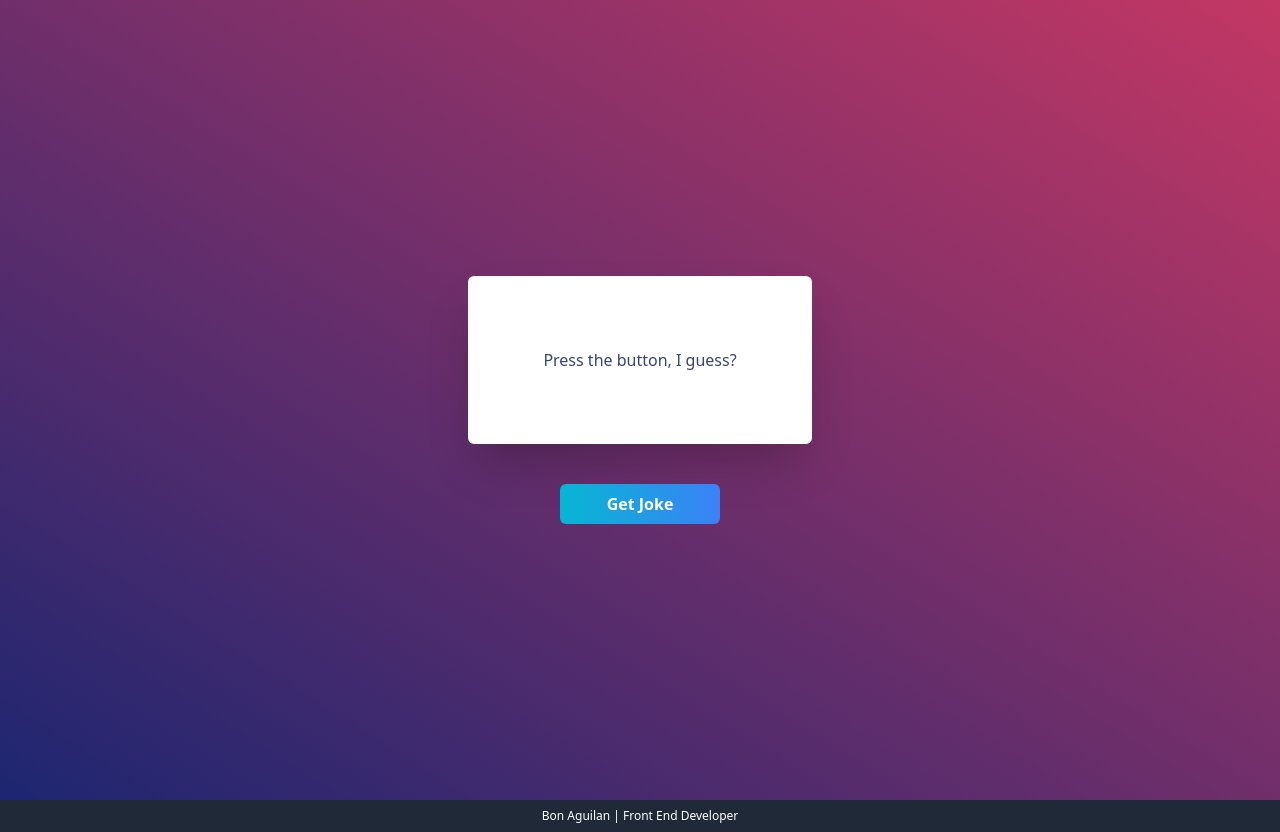
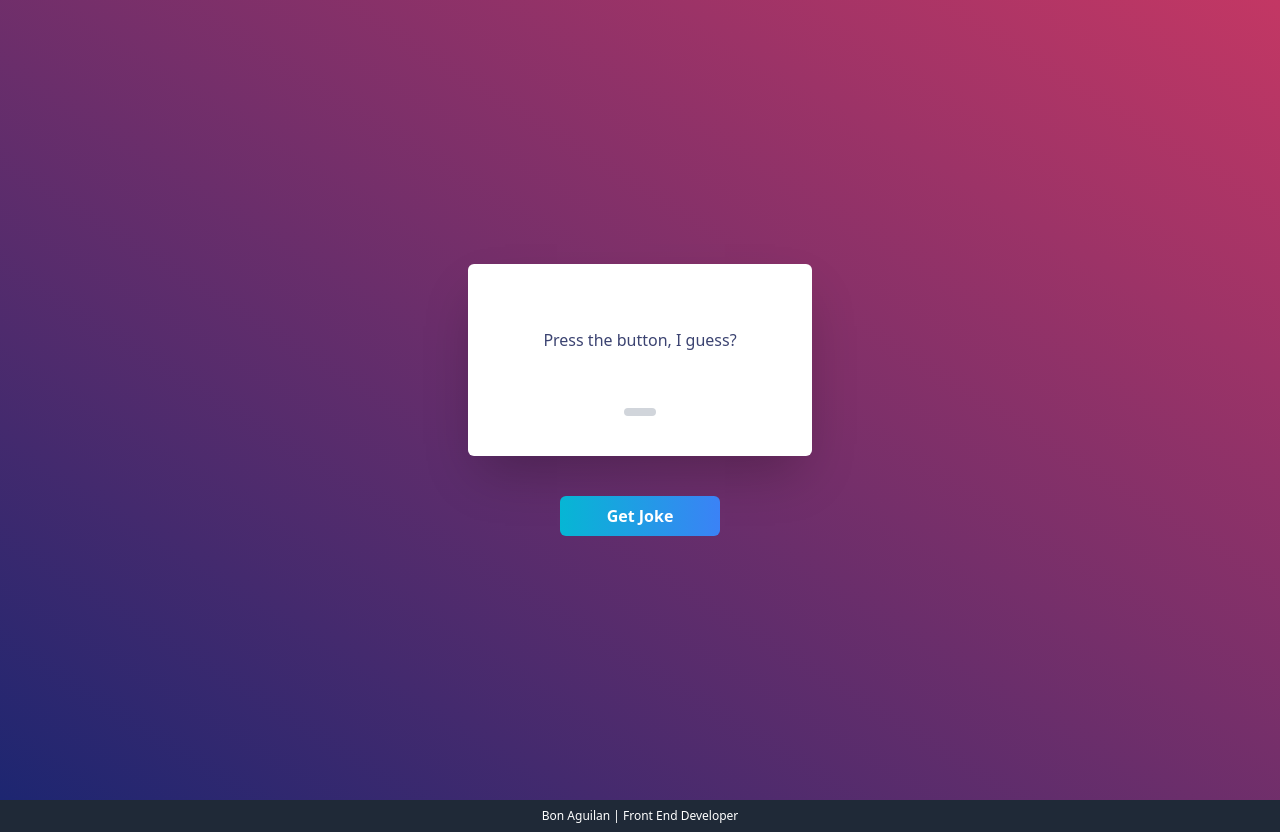
Before and after one commit to aguilanbon/random-joke-app, a React (Create React App) app: page / in a window 1280 px wide. Built offline with nearby package versions, Linux system fonts and the light colour scheme.

Commit message:
spacer div component

```diff
--- a/src/components/Button.jsx
+++ b/src/components/Button.jsx
@@ -1,9 +1,10 @@
 import React from 'react'
+import { motion } from 'framer-motion'
 
 function Button({ getJoke }) {
   return (
     <div className='flex items-center w-full justify-center'>
-      <button className='font-bold bg-gradient-to-r from-cyan-500 to-blue-500  w-40 h-10 mt-10 rounded-md transition duration-300 text-white hover:-translate-y-1 hover:from-cyan-600 hover:to-blue-600 hover:scale-125' onClick={() => getJoke()}>Get Joke</button>
+      <motion.button whileHover={{ scale: 1.1 }} whileTap={{ scale: 0.9 }} className='font-bold bg-gradient-to-r from-cyan-500 to-blue-500  w-40 h-10 mt-10 rounded-md text-white hover:from-cyan-600 hover:to-blue-600' onClick={() => getJoke()}>Get Joke</motion.button>
     </div>
   )
 }
--- a/src/components/Card.jsx
+++ b/src/components/Card.jsx
@@ -2,6 +2,7 @@ import React, { useContext } from 'react'
 import ThumbButton from './ThumbButton'
 import { motion } from 'framer-motion'
 import GlobalContext from '../helpers/GlobalContext'
+import Spacer from './Spacer'
 
 function Card({ singleJoke, twoPartJoke, isEmpty }) {
 
@@ -13,11 +14,14 @@ function Card({ singleJoke, twoPartJoke, isEmpty }) {
 
       {twoPartJoke && <>
         <h2 className='w-full text-2xl text-center'>{twoPartJoke.setup}</h2>
-        <p className='mt-8 font-bold'>{twoPartJoke.delivery}</p>
+        <p className='mt-6 font-bold'>{twoPartJoke.delivery}</p>
       </>
       }
 
       {isEmpty && <p className='mb-8'>Press the button, I guess?</p>}
+
+      <Spacer />
+
       {!isEmpty && <ThumbButton />}
     </motion.div>
   )
--- /dev/null
+++ b/src/components/Spacer.jsx
@@ -0,0 +1,11 @@
+import React from 'react'
+
+function Spacer() {
+    return (
+        <div className='flex mt-6'>
+            <div className='w-8 h-2 bg-gray-300 rounded-full'></div>
+        </div>
+    )
+}
+
+export default Spacer
```
